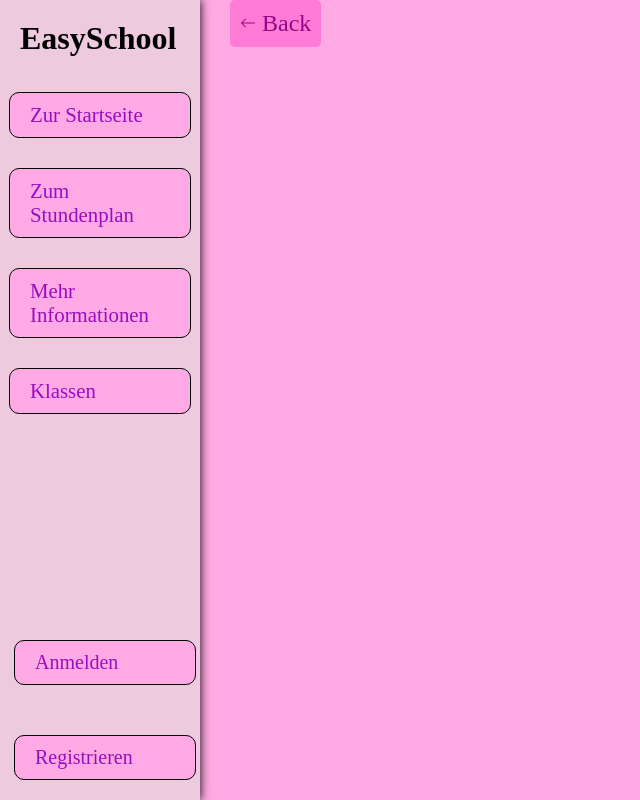
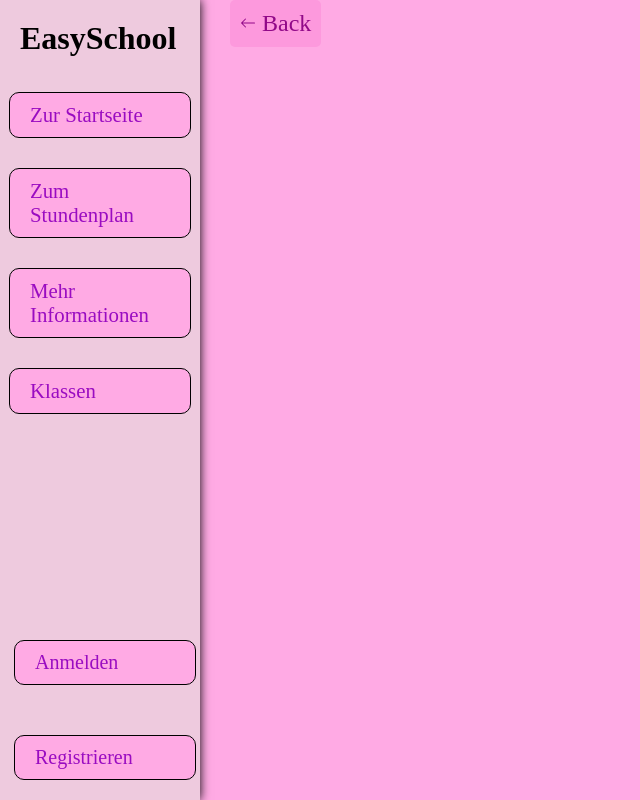
Before and after one commit to Inquisitor-ua/mks933, a Django app: template easyschool/main/templates/main/news.html in a window 1280 px wide. Shown: the whole page, without its empty margins (0-640 px from the left). Run offline with Django 5.2, Linux system fonts and the light colour scheme; the template is opened without the code that fills it, so the values that code supplies are empty.

Commit message:
back button hover

```diff
--- a/easyschool/main/static/main/css/news.css
+++ b/easyschool/main/static/main/css/news.css
@@ -2,7 +2,7 @@ header h2{
     margin-left: 20px;
 }
 .back-button{
-    background-color: rgb(255, 123, 213);
+    background-color: rgb(253, 153, 221);
     color: rgb(135, 8, 170);
     position: fixed;
     font-size: 24px;
@@ -14,9 +14,10 @@ header h2{
     border-radius: 5px;
     margin-top: -30px;
 }
-/* .back-button:hover{
-
-} */
+.back-button:hover{
+    background-color: rgb(255, 118, 212);
+        color: rgb(138, 34, 167);
+}
 .back-button a{
     color: rgb(145, 9, 136);
     text-decoration: none;
```
